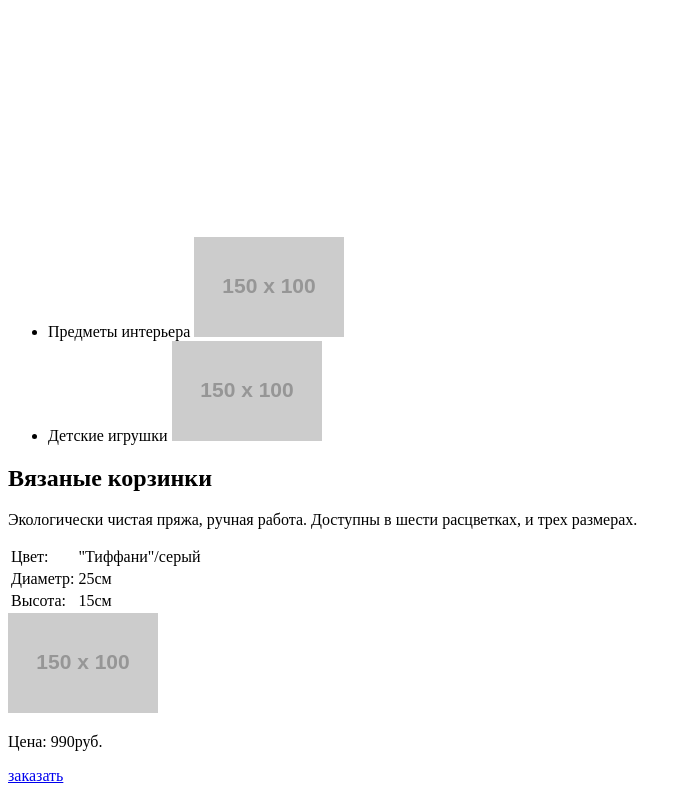
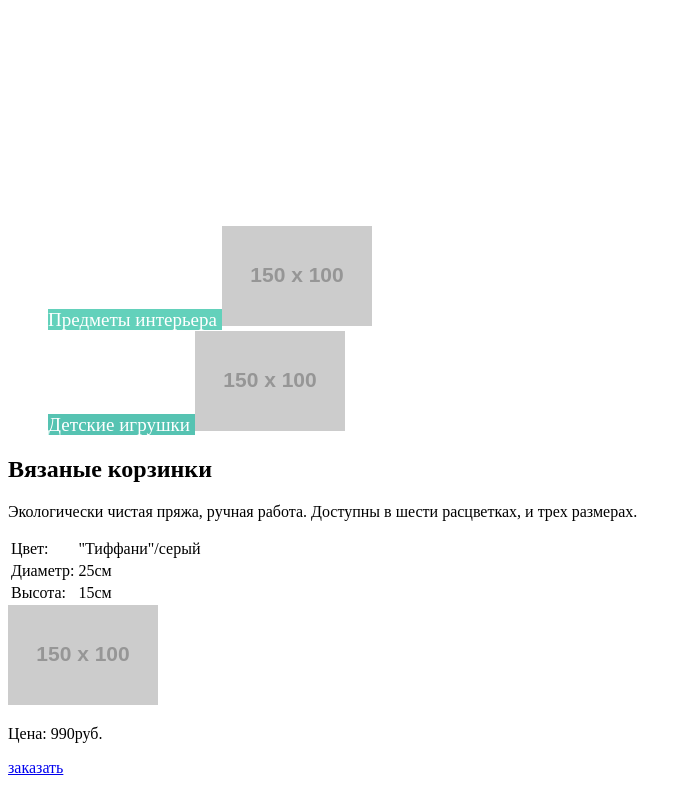
Before and after one commit to karachev/198655-mishka-1, a website: page source/index.html in a window 1280 px wide. Shown: the part 249-1039 px from the top of the page, without its empty margins (0-692 px from the left). Drawn offline with nearby package versions, Linux system fonts and the light colour scheme; files that its build step writes are made by us from their sources; placeholder pictures from the web are drawn by us.

Commit message:
Добавляет базовую стилизацию блоку caption

```diff
--- a/source/sass/_caption.scss
+++ b/source/sass/_caption.scss
@@ -1,10 +1,21 @@
 caption {
   font-weight: bold;
   font-family: "OpenSans", sans-serif;
-  font-size: 19px;
 }
 .caption__title {
   background: url("../img/mobile/bg-cap.jpg") no-repeat center;
   height: 283px;
-  font-size: 27px;
+  }
+
+.caption__list {
+  font-size: 19px;
+  color: white;
 }
+
+.caption-text--furniture {
+  background: #63d1bb;
+  }
+
+.caption-text--toy {
+  background: #56c3b2;
+}
```
